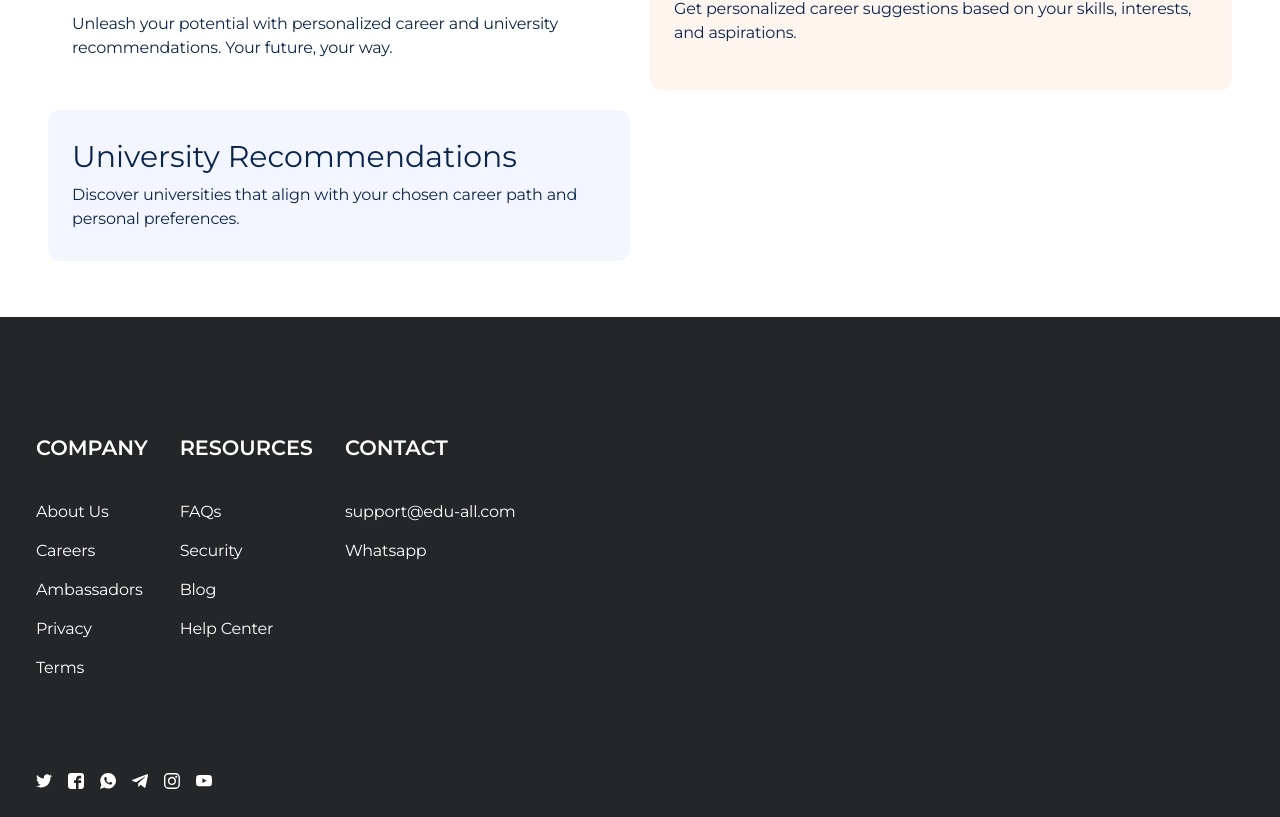
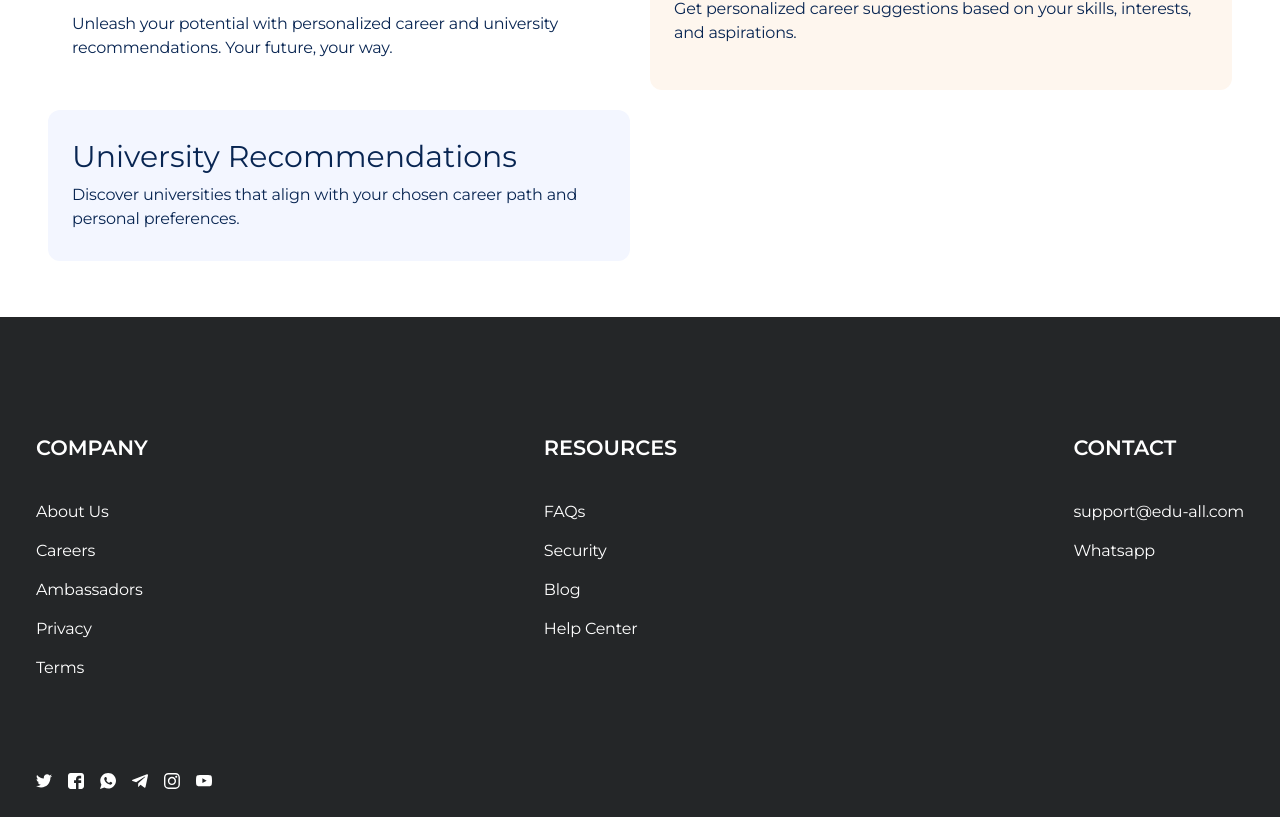
Before and after one commit to DKVGITHUB/EDUCATION, a Next.js app: page / in a window 1280 px wide. Shown: the part 1166-1983 px from the top of the page. Built offline with nearby package versions, Linux system fonts and the light colour scheme; no server answers.

Commit message:
Update footer.tsx

```diff
--- a/src/components/footer.tsx
+++ b/src/components/footer.tsx
@@ -123,7 +123,7 @@ export default function Footer() {
       <div className="max-w-[1380px] w-full mx-auto my-0 px-5 py-0">
         {/* Section with company information, resources, and contact details */}
 
-        <div className="mt-[100px] mb-10 box-border w-full flex flex-initial flex-row flex-wrap">
+        <div className="mt-[100px] mb-10 box-border w-full flex flex-initial flex-row flex-wrap justify-between">
           {/* Company Information */}
           <div className=" p-4">
             <h4 className="text-[1.3rem] text-white font-semibold mb-[30px] uppercase">
```
